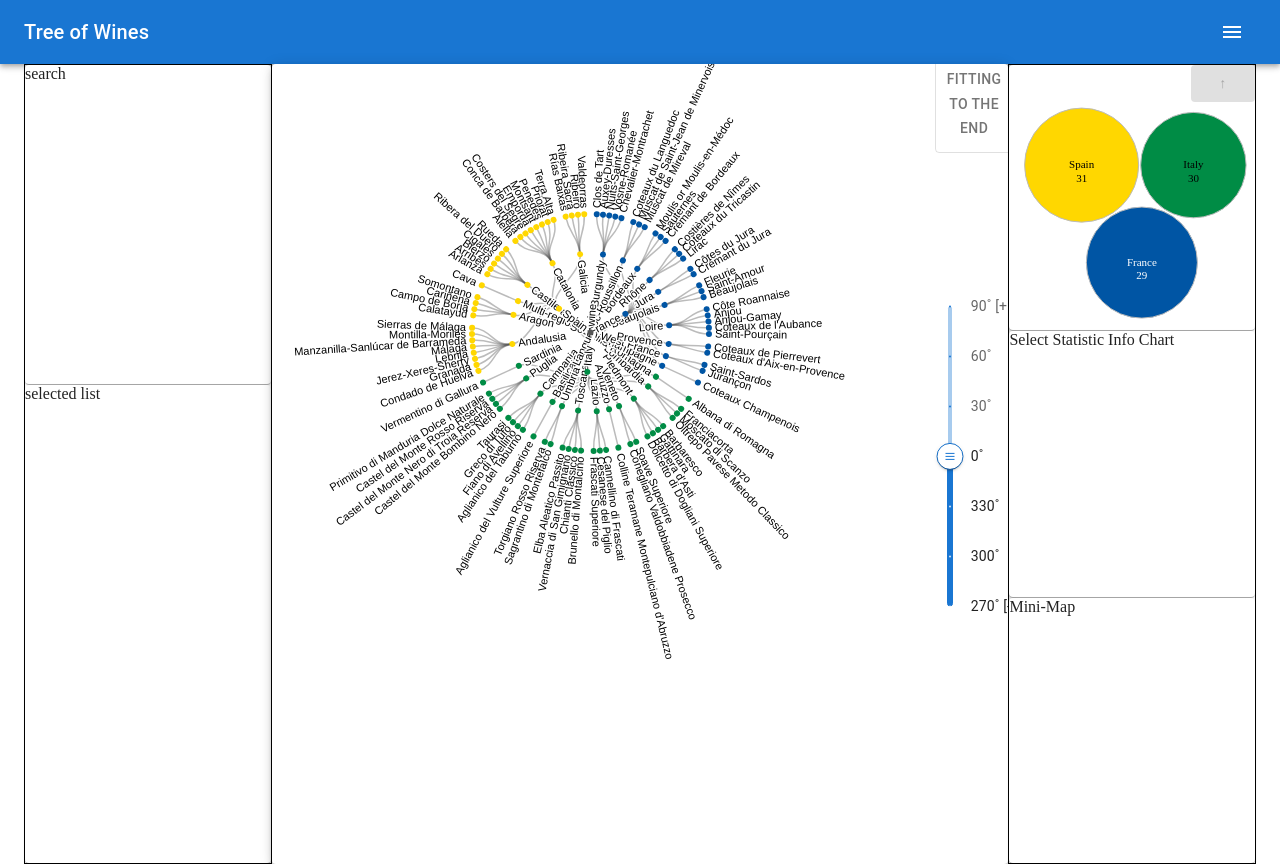
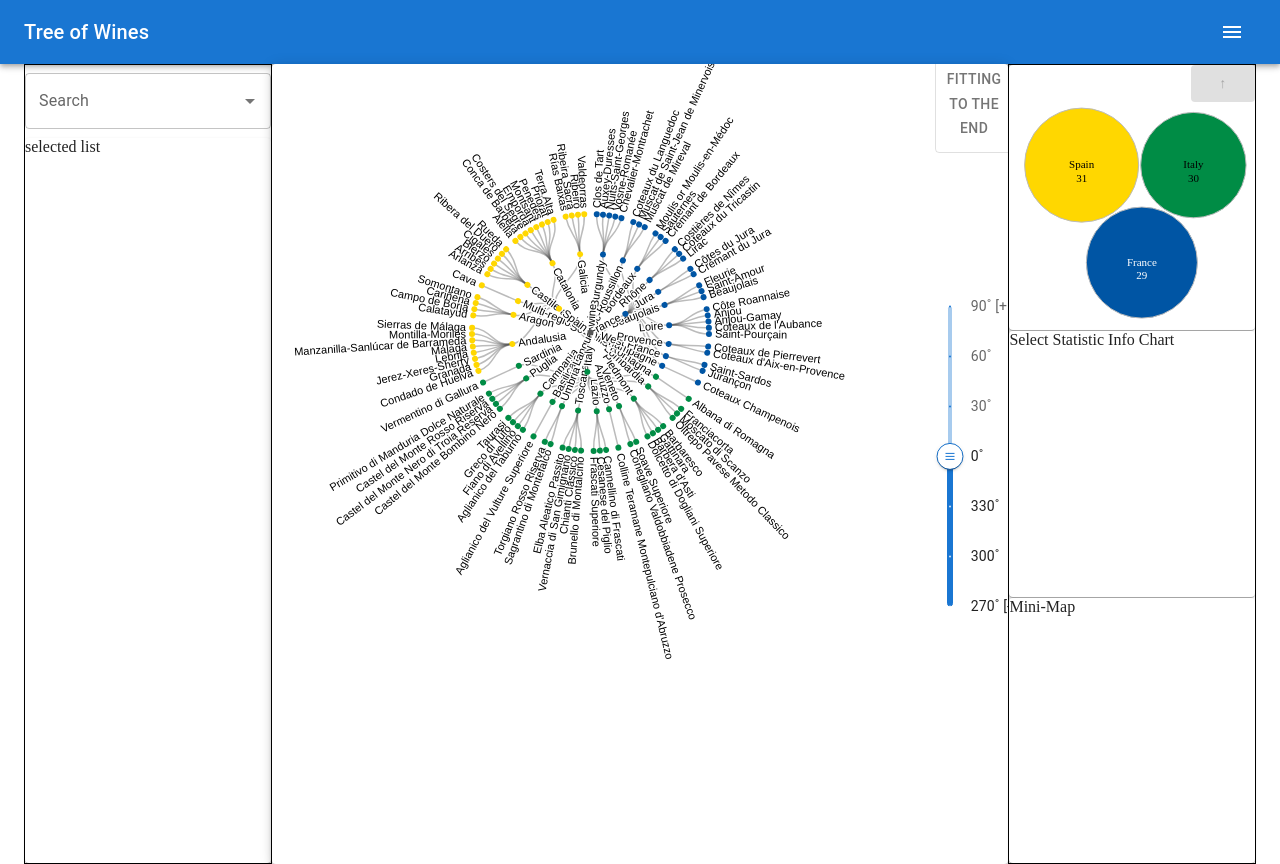
Before and after one commit to ptyoiy/Tree-of-Wine, a React (Vite) app: page / in a window 1280 px wide. Built offline with nearby package versions, Linux system fonts and the light colour scheme.

Commit message:
feat: add search (정렬, 그룹화, 체크박스)

```diff
--- a/src/App.tsx
+++ b/src/App.tsx
@@ -19,6 +19,7 @@ const columns: (keyof WineData)[] = ['Country', 'Region', 'Designation'];
 function App() {
   const { data: csvData, isLoading } = useWineDataCsv();
   const { treeData } = useData(csvData);
+  console.log({treeData})
   return (
     <LoadingBoundary isLoading={isLoading}>
       <AppNavbar />
@@ -31,7 +32,7 @@ function App() {
           margin: '0',
         }}
       >
-        <LeftSection />
+        <LeftSection csvData={csvData} />
         <MainSection data={treeData} />
         <RightSection data={treeData} />
       </Container>
--- /dev/null
+++ b/src/components/layout/search/Search.tsx
@@ -0,0 +1,102 @@
+import { useTheme } from '@emotion/react';
+import CheckBoxIcon from '@mui/icons-material/CheckBox';
+import CheckBoxOutlineBlankIcon from '@mui/icons-material/CheckBoxOutlineBlank';
+import { Checkbox, Theme } from '@mui/material';
+import Autocomplete from '@mui/material/Autocomplete';
+import TextField from '@mui/material/TextField';
+import { darken, lighten, styled } from '@mui/system';
+import { useMemo, useState } from 'react';
+import { WineData } from '../../../utils/makeTree';
+
+const GroupHeader = styled('div')(({ theme }: { theme: Theme }) => ({
+  position: 'sticky',
+  top: '-8px',
+  padding: '4px 10px',
+  zIndex: 999,
+  color: theme.palette.primary.main,
+  backgroundColor: theme.palette.mode === 'light'
+    ? lighten(theme.palette.primary.light, 0.85)
+    : darken(theme.palette.primary.main, 0.8),
+}));
+const GroupItems = styled('ul')({
+  padding: 0,
+});
+const icon = <CheckBoxOutlineBlankIcon fontSize="small" />;
+const checkedIcon = <CheckBoxIcon fontSize="small" />;
+
+export default function RenderGroup({ data }: { data: WineData[] }) {
+  const { theme, value, setValue, options, keyBoundaries } = useSearch(data);
+  return (
+    <Autocomplete
+      id="grouped-demo"
+      options={options}
+      groupBy={(option) => option.group}
+      getOptionLabel={(option) => option.group}
+      isOptionEqualToValue={(option, value) => option.Designation === value.Designation}
+      sx={{ width: '100%', padding: '8px 0' }}
+      disableCloseOnSelect
+      multiple
+      fullWidth
+      value={value}
+      onChange={(_event, value) => {
+        setValue(value);
+      }}
+      renderInput={(params) => (
+        <TextField
+          {...params}
+          label={value.length ? `Selected ${value.length} items` : "Search"}
+          InputProps={{ ...params.InputProps, startAdornment: null }} />
+      )}
+      renderGroup={(params) => {
+        const [country, region] = params.group.split(',');
+        return (
+          <li key={params.key}>
+            {keyBoundaries.includes(+params.key) && <GroupHeader theme={theme}>{country}</GroupHeader>}
+            <GroupHeader theme={theme}>{region}</GroupHeader>
+            <GroupItems>{params.children}</GroupItems>
+          </li>
+        );
+      }}
+      renderOption={(props, option, { selected }) => {
+        // eslint-disable-next-line @typescript-eslint/no-unused-vars
+        const { key, id, ...optionProps } = props;
+        return (
+          <li key={id} {...optionProps}>
+            <Checkbox
+              icon={icon}
+              checkedIcon={checkedIcon}
+              style={{ marginRight: 8 }}
+              checked={selected}
+            />
+            {option.Designation}
+          </li>
+        );
+      }}
+    />
+  );
+}
+
+function useSearch(data: WineData[]) {
+  const theme = useTheme() as Theme;
+  const [value, setValue] = useState<(WineData & { group: string })[]>([]);
+  const options = useMemo(() => {
+    const options = data.map(d => ({
+      ...d,
+      group: `${d.Country},${d.Region}`
+    }));
+    return options.sort((a, b) => {
+      const countryComparison = a.Country.localeCompare(b.Country);
+      return countryComparison !== 0 ? countryComparison : a.Region.localeCompare(b.Region)
+    });
+  }, [data]);
+  const keyBoundaries = useMemo(() => {
+    return Object.values(Object.groupBy(data, (item) => item.Country)).reduce((acc, val, idx, arr) => {
+      if (idx < arr.length - 1) {
+        acc.push(acc[idx] + val!.length);
+      }
+      return acc;
+    }, [0] as number[])
+  }, [data]);
+
+  return { theme, value, setValue, options, keyBoundaries }
+}
--- /dev/null
+++ b/src/components/layout/search/index.ts
@@ -0,0 +1 @@
+export { default as Search } from './Search';
--- a/src/components/layout/sections/LeftSection.tsx
+++ b/src/components/layout/sections/LeftSection.tsx
@@ -1,18 +1,20 @@
 import { Box, Paper } from '@mui/material';
+import { WineData } from '../../../utils/makeTree';
+import { Search } from '../search';
 
 
-const LeftSection = () => {
+const LeftSection = ({ csvData }: { csvData: WineData[] }) => {
   return (
     <Box
       sx={{
         display: 'grid',
-        gridTemplateRows: '4fr 6fr',
+        gridTemplateRows: 'auto 1fr',
         width: '20%',
         border: 'solid 1px black',
         gap: '1px',
       }}
     >
-      <Paper>search</Paper>
+      <Search data={csvData} />
       <Paper>selected list</Paper>
     </Box>
   );
--- a/src/main.tsx
+++ b/src/main.tsx
@@ -1,12 +1,23 @@
+import { createTheme, ThemeProvider } from '@mui/material';
 import ReactDOM from 'react-dom/client';
 import App from './App.tsx';
 import ErrorBoundary from './components/layout/ErrorBoundary.tsx';
 import './index.css';
 
+const theme = createTheme({
+  palette: {
+    primary: {
+      main: '#1976d2', // 기본 primary 색상 설정
+    },
+  },
+});
+
 ReactDOM.createRoot(document.getElementById('root')!).render(
   // <React.StrictMode>
   <ErrorBoundary>
-    <App />
+    <ThemeProvider theme={theme}>
+      <App />
+    </ThemeProvider>
   </ErrorBoundary>
 
   // </React.StrictMode>,
```
